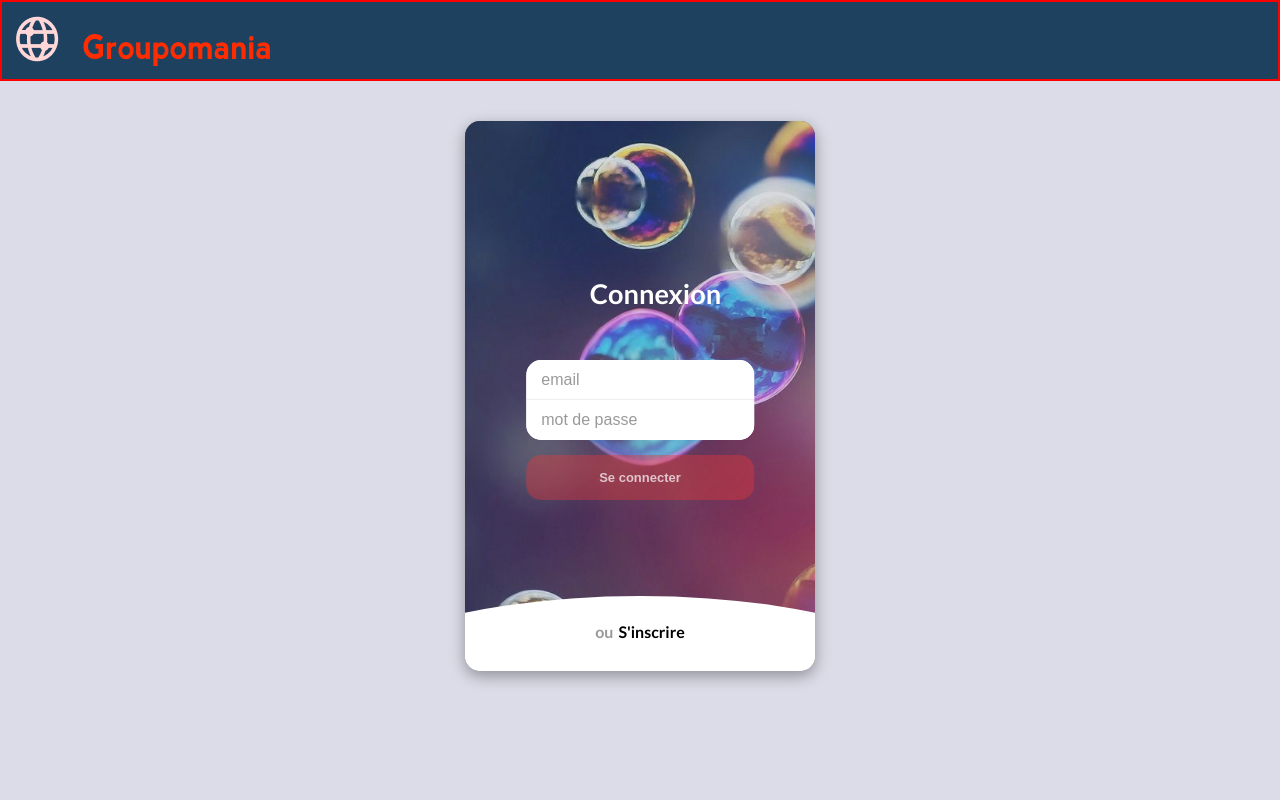
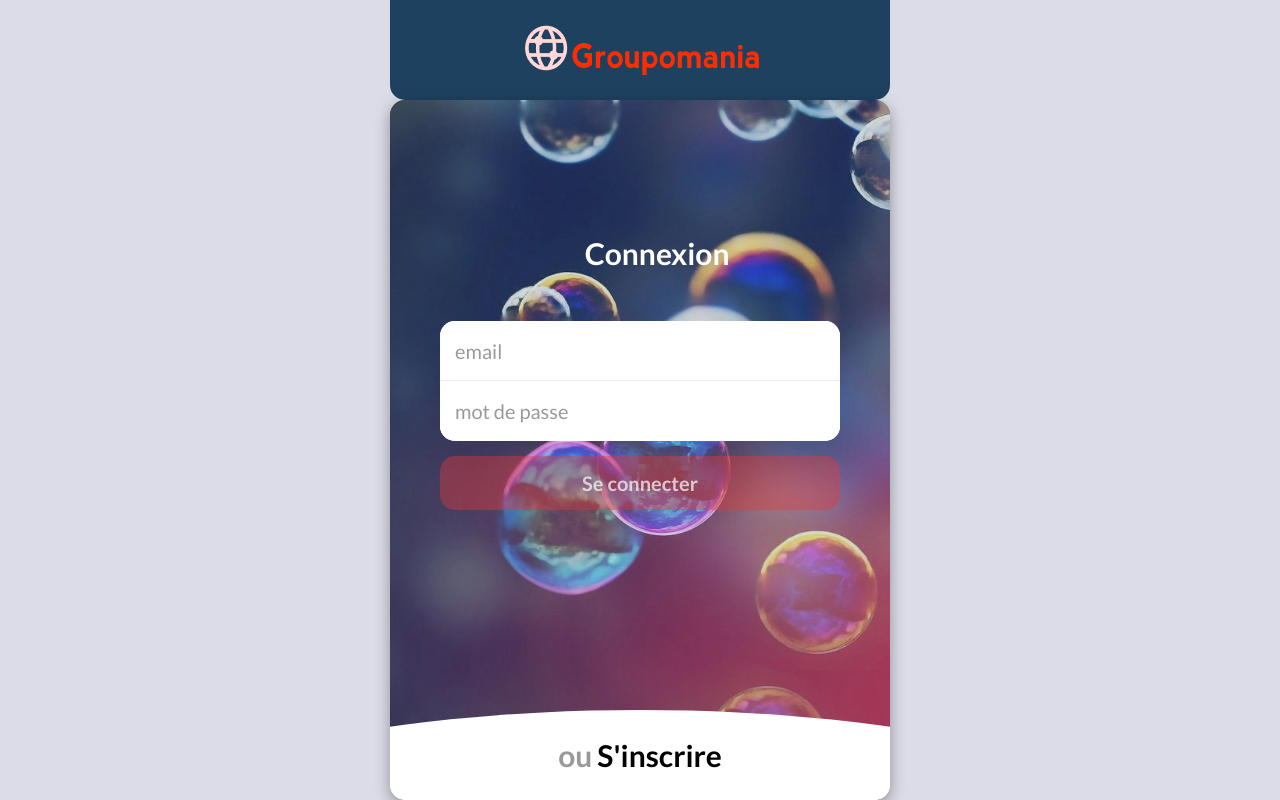
Before and after one commit to nocout5/project_7, a React (Create React App) app in the folder front/: page /login in a window 1280 px wide. Built offline with nearby package versions, Linux system fonts and the light colour scheme; no server answers.

Commit message:
input text css

```diff
--- a/front/package.json
+++ b/front/package.json
@@ -3,6 +3,10 @@
   "version": "0.1.0",
   "private": true,
   "dependencies": {
+    "@fortawesome/fontawesome-svg-core": "^6.2.0",
+    "@fortawesome/free-regular-svg-icons": "^6.2.0",
+    "@fortawesome/free-solid-svg-icons": "^6.2.0",
+    "@fortawesome/react-fontawesome": "^0.2.0",
     "@testing-library/jest-dom": "^5.16.5",
     "@testing-library/react": "^13.4.0",
     "@testing-library/user-event": "^13.5.0",
--- a/front/public/index.html
+++ b/front/public/index.html
@@ -2,6 +2,10 @@
 <html lang="en">
   <head>
     <meta charset="utf-8" />
+    <script
+      src="https://kit.fontawesome.com/b96c6527a6.js"
+      crossorigin="anonymous"
+    ></script>
     <meta name="viewport" content="width=device-width, initial-scale=1" />
     <link rel="preconnect" href="https://fonts.googleapis.com" />
     <link rel="preconnect" href="https://fonts.gstatic.com" crossorigin />
--- a/front/src/App.jsx
+++ b/front/src/App.jsx
@@ -6,7 +6,7 @@ import PrivateRoutes from "./utils/PrivateRoutes.jsx";
 import Header from "./components/Header.jsx";
 import Profile from "./pages/Profile.jsx";
 import { createGlobalStyle } from "styled-components";
-import colors from "./style/color.js";
+import { BORDER_RADIUS_VALUE } from "./style/global_css_value.js";
 
 const GlobalStyle = createGlobalStyle`
 *{
@@ -18,6 +18,21 @@ body, html{
   background-color: #dbdce7;
   user-select: none;
   min-height: 100vh;
+}
+
+.wrap{
+  min-height: 100vh;
+  display: flex;
+  align-items: center;
+  flex-direction: column;
+}
+
+h2{
+  font-size: 30px;
+}
+
+body, button, input{
+  font-size: 20px;
   font-family: 'Lato', sans-serif;
 }
 
@@ -25,6 +40,14 @@ a{
   color: black;
   text-decoration: none;
 }
+
+
+
+button{
+  border-radius: ${BORDER_RADIUS_VALUE};
+  border: 0;
+}
+
 `;
 
 export default function App() {
--- a/front/src/components/Header.jsx
+++ b/front/src/components/Header.jsx
@@ -1,24 +1,45 @@
 import { Link } from "react-router-dom";
-import Home from "../pages/Home";
 import React from "react";
 import { useNavigate } from "react-router-dom";
 import styled from "styled-components";
-import colors from "../style/color";
 import logo_earth from "../assets/logo_earth.png";
 import logo_text from "../assets/logo_text.png";
+import unlog_logo from "../assets/unlog_logo.png";
+
+import {
+  LARGE_DEVICE_VALUE,
+  BORDER_RADIUS_VALUE,
+} from "../style/global_css_value";
 
 const HeaderStyle = styled.header`
-  border: 2px solid red;
+  position: relative;
   width: 100vw;
   background-color: #1f4160;
-  margin-bottom: 40px;
+  flex-basis: 10vh;
+  display: flex;
+  justify-content: center;
+  align-items: center;
 
-  img {
-    padding: 10px;
-    border-radius: 14px;
+  @media (min-width: ${LARGE_DEVICE_VALUE}) {
+    width: 500px;
+    flex-basis: 100px;
+    border-radius: 0 0 ${BORDER_RADIUS_VALUE} ${BORDER_RADIUS_VALUE};
   }
 
+  .unlog_button {
+    position: absolute;
+    background-image: url(${unlog_logo});
+    background-size: cover;
+    width: 35px;
+    height: 35px;
+    right: 20px;
+    cursor: pointer;
+  }
 
+  .logo_container {
+    width: 100%;
+    text-align: center;
+  }
 `;
 
 export default function Header() {
@@ -50,17 +71,11 @@ export default function Header() {
 
   return (
     <HeaderStyle>
-      <img src={logo_earth} alt="logo groupomania" />
-      <img src={logo_text} alt="logo groupomania" />
-      <nav>
-        {userData && (
-          <Link to="/" element={<Home />}>
-            acceuil
-          </Link>
-        )}
-
-        {userData && <button onClick={unlog}>déconnexion</button>}
-      </nav>
+      <div className="logo_container">
+        <img src={logo_earth} alt="logo groupomania" />
+        <img src={logo_text} alt="logo groupomania" />
+      </div>
+      {userData && <button className="unlog_button" onClick={unlog}></button>}
     </HeaderStyle>
   );
 }
--- a/front/src/components/PostMessage.jsx
+++ b/front/src/components/PostMessage.jsx
@@ -1,4 +1,51 @@
 import React from "react";
+import styled from "styled-components";
+import { COLORS } from "../style/global_css_value";
+import { FontAwesomeIcon } from "@fortawesome/react-fontawesome";
+import { faFile } from "@fortawesome/free-solid-svg-icons";
+import { faPaperPlane } from "@fortawesome/free-solid-svg-icons";
+
+const InputBox = styled.div`
+  width: 100%;
+  height: 55px;
+  background-color: white;
+  position: absolute;
+  bottom: 0;
+  .post_input {
+    padding: 7px;
+    width: 75%;
+
+    position: absolute;
+    left: 5%;
+    border: 0;
+    top: 13px;
+    outline: 0px none transparent;
+    text-overflow: ellipsis;
+  }
+
+  .label_file {
+    position: absolute;
+    border: 0;
+    color: ${COLORS.tertiary};
+    left: 10px;
+    width: 20px;
+    height: 20px;
+    cursor: pointer;
+  }
+
+  #file_input {
+    display: none;
+  }
+
+  .send_button {
+    position: absolute;
+    border: 0;
+    top: 19px;
+    right: 17px;
+    background-color: white;
+    color: ${COLORS.primary};
+  }
+`;
 
 export default function PostMessage(props) {
   const userData = JSON.parse(sessionStorage.getItem("userData"));
@@ -46,17 +93,26 @@ export default function PostMessage(props) {
   }
 
   return (
+    <InputBox>
       <form onSubmit={handleSubmit}>
         <input
+          className="post_input"
           type="text"
-        placeholder="type your message"
+          placeholder="type your message..."
           onChange={handleChange}
           name="message"
           value={message.message}
         />
-      <input type="file" onChange={saveFile} />
 
-      <button>post !</button>
+        <label className="label_file" htmlFor="file_input">
+          <FontAwesomeIcon icon={faFile} />
+        </label>
+        <input id="file_input" type="file" onChange={saveFile} />
+
+        <button className="send_button">
+          <FontAwesomeIcon icon={faPaperPlane} />
+        </button>
       </form>
+    </InputBox>
   );
 }
--- a/front/src/components/PrintMessage.jsx
+++ b/front/src/components/PrintMessage.jsx
@@ -2,6 +2,12 @@ import React from "react";
 import { useNavigate } from "react-router-dom";
 import LikeButton from "./LikeButton";
 import ModifyButton from "./ModifyButton";
+import styled from "styled-components";
+
+const PrintBox = styled.div`
+  height: 100%;
+  overflow: scroll;
+`;
 
 export default function Message(props) {
   const [messagesData, setMessagesData] = React.useState([]);
@@ -48,7 +54,9 @@ export default function Message(props) {
       });
   };
 
-  return messagesData.map((message) => {
+  return (
+    <PrintBox>
+      {messagesData.map((message) => {
         if (updateData) {
           updateData.map((obj) => {
             if (obj._id === message._id) {
@@ -65,11 +73,11 @@ export default function Message(props) {
                 <div>
                   {message.firstName} {message.lastName} {message.date}
                   {(message.userId === userData.userId ||
-        userData.role === "admin") &&
+                    userData.role === "admin") && (
                     <button onClick={() => deleteButton(message._id)}>
                       supprimer
                     </button>
-              }
+                  )}
                   <LikeButton socket={props.socket} message={message} />
                   <ModifyButton message={message} socket={props.socket} />
                 </div>
@@ -79,5 +87,7 @@ export default function Message(props) {
             )}
           </div>
         );
-  });
+      })}
+    </PrintBox>
+  );
 }
--- a/front/src/index.jsx
+++ b/front/src/index.jsx
@@ -4,7 +4,7 @@ import App from "./App";
 
 const root = ReactDOM.createRoot(document.getElementById("root"));
 root.render(
-  <div>
+  <div className="wrap">
     <App />
   </div>
 );
--- a/front/src/pages/Home.jsx
+++ b/front/src/pages/Home.jsx
@@ -2,15 +2,24 @@ import React from "react";
 import PrintMessage from "../components/PrintMessage";
 import PostMessage from "../components/PostMessage";
 import io from "socket.io-client";
+import styled from "styled-components";
 
 const socket = io.connect("http://localhost:3000");
 
+const HomeContainer = styled.div`
+  position: relative;
+  width: 100%;
+  height: 90vh;
+  .print_area {
+    background-color: red;
+  }
+`;
+
 export default function Home() {
   return (
-    <div>
-      <h1>Home page</h1>
+    <HomeContainer>
+      <PrintMessage socket={socket} />
       <PostMessage socket={socket} />
-      <PrintMessage socket={socket} />
-    </div>
+    </HomeContainer>
   );
 }
--- a/front/src/pages/Login.jsx
+++ b/front/src/pages/Login.jsx
@@ -2,18 +2,25 @@ import React from "react";
 import { useNavigate } from "react-router-dom";
 import Register from "../components/Register";
 import styled from "styled-components";
-import colors from "../style/color";
-import login_background from '../assets/login_back.jpg'
+import { COLORS } from "../style/global_css_value";
+import login_background from "../assets/login_back.jpg";
+import { BORDER_RADIUS_VALUE } from "../style/global_css_value";
+import { LARGE_DEVICE_VALUE } from "../style/global_css_value";
 
 const LogContainer = styled.div`
-  background-color: ${colors.tertiary};
+  background-color: ${COLORS.tertiary};
   overflow: hidden;
-  border-radius: 15px;
-  width: 350px;
-  height: 550px;
+  width: 100vw;
+  flex-basis: 90vh;
   margin: auto;
   box-shadow: rgba(0, 0, 0, 0.35) 0px 5px 15px;
   position: relative;
+  @media (min-width: ${LARGE_DEVICE_VALUE}) {
+    width: 500px;
+    flex-basis: 700px;
+    border-radius: ${BORDER_RADIUS_VALUE};
+  }
+
   &::after {
     content: "";
     opacity: 0.8;
@@ -24,16 +31,16 @@ const LogContainer = styled.div`
     left: 0;
     background-repeat: no-repeat;
     background-position: left bottom;
-    background-size: 500px;
+    background-size: cover;
     background-image: url(${login_background});
   }
 
   .log_in {
     position: absolute;
-    top: 50%;
+    top: 40%;
     left: 50%;
     -webkit-transform: translate(-50%, -50%);
-    width: 65%;
+    width: 80%;
     z-index: 5;
     -webkit-transition: all 0.3s ease;
     &.slide-up {
@@ -47,7 +54,6 @@ const LogContainer = styled.div`
       visibility: hidden;
     }
     &.slide-up .form-title {
-      font-size: 1em;
       cursor: pointer;
     }
     &.slide-up .form-title span {
@@ -59,7 +65,6 @@ const LogContainer = styled.div`
   }
   .form-title {
     color: #fff;
-    font-size: 1.7em;
     text-align: center;
 
     span {
@@ -83,12 +88,11 @@ const LogContainer = styled.div`
       outline: none;
       box-shadow: none;
       display: block;
-      height: 40px;
+      height: 60px;
       line-height: 30px;
       padding: 8px 15px;
       border-bottom: 1px solid #eee;
       width: 100%;
-      font-size: 16px;
 
       &:last-child {
         border-bottom: 0;
@@ -101,13 +105,10 @@ const LogContainer = styled.div`
   .submit-btn {
     background-color: rgb(229, 56, 56, 0.4);
     color: rgba(256, 256, 256, 0.7);
-    border: 0;
-    border-radius: 15px;
     display: block;
     margin: 15px auto;
     padding: 15px 45px;
     width: 100%;
-    font-size: 13px;
     font-weight: bold;
     cursor: pointer;
     opacity: 1;
@@ -117,7 +118,7 @@ const LogContainer = styled.div`
     &:hover {
       transition: all 0.3s ease;
       background-color: rgb(229, 56, 56, 0.9);
-      transform : scale(1.1);
+      transform: scale(1.1);
     }
   }
 
@@ -156,7 +157,6 @@ const LogContainer = styled.div`
 
       .form-title {
         color: #000;
-        font-size: 1.7em;
         text-align: center;
 
         span {
@@ -182,12 +182,10 @@ const LogContainer = styled.div`
           outline: none;
           box-shadow: none;
           display: block;
-          height: 30px;
           line-height: 30px;
           padding: 8px 15px;
           border-bottom: 1px solid #eee;
           width: 100%;
-          font-size: 12px;
 
           &:last-child {
             border-bottom: 0;
@@ -207,7 +205,6 @@ const LogContainer = styled.div`
         margin: 15px auto;
         padding: 15px 45px;
         width: 100%;
-        font-size: 13px;
         font-weight: bold;
         cursor: pointer;
         opacity: 1;
@@ -240,7 +237,6 @@ const LogContainer = styled.div`
     }
 
     &.slide-up .form-title {
-      font-size: 1em;
       margin: 0;
       padding: 0;
       cursor: pointer;
--- a/front/src/style/color.js
+++ /dev/null
@@ -1,7 +0,0 @@
-const colors = {
-  primary: "#FD2D01",
-  secondary: "#FFD7D7",
-  tertiary: "#4E5166",
-};
-
-export default colors;
--- /dev/null
+++ b/front/src/style/global_css_value.js
@@ -0,0 +1,9 @@
+export const COLORS = {
+  primary: "#FD2D01",
+  secondary: "#FFD7D7",
+  tertiary: "#4E5166",
+};
+
+export const BORDER_RADIUS_VALUE = "15px";
+
+export const LARGE_DEVICE_VALUE = "768px";
```
Also changed, not shown: front/src/assets/unlog_logo.png (added), 1 other file (tests, documents, lock files or other folders). Lines whose indentation alone changed are shown as unchanged.
